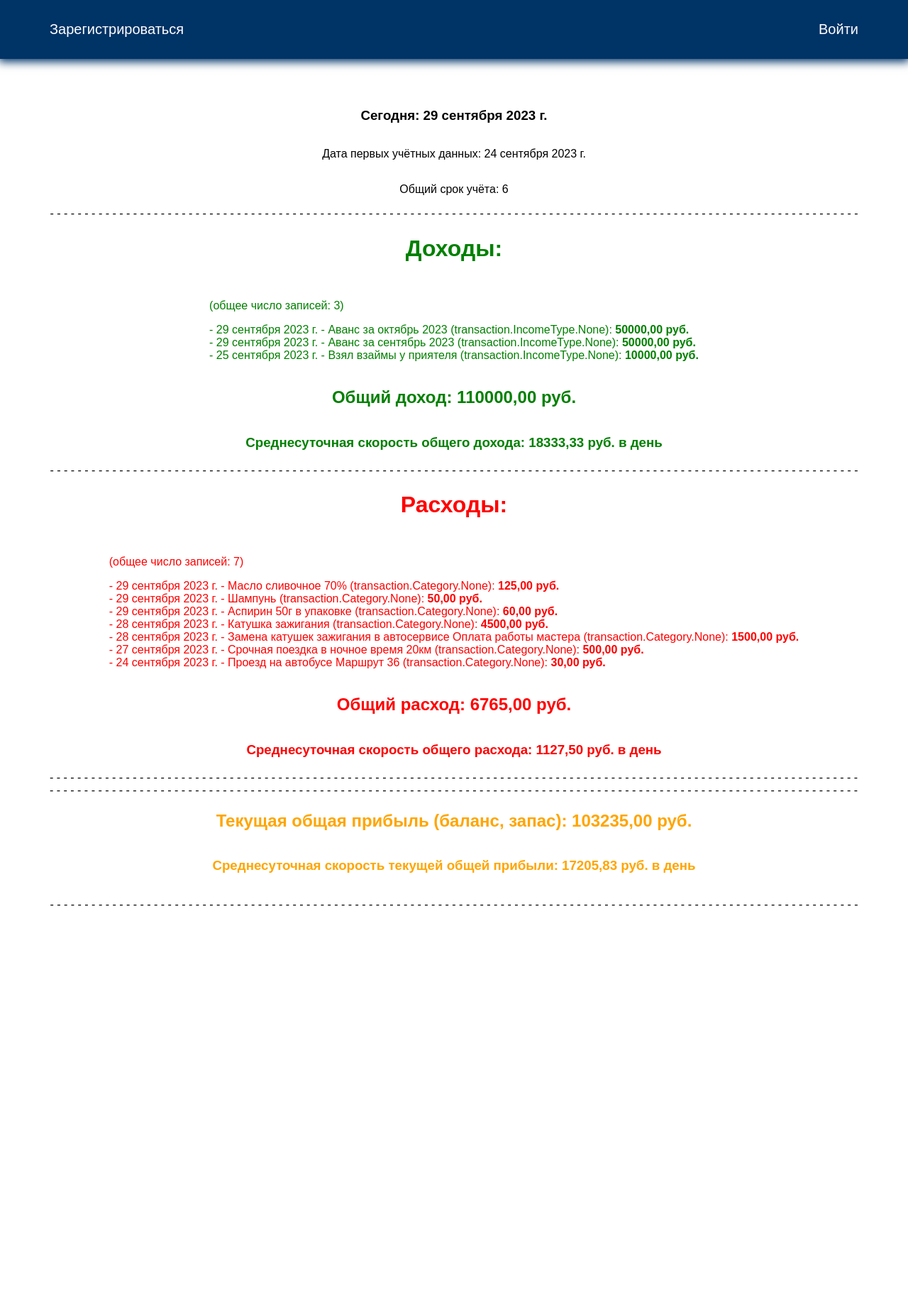
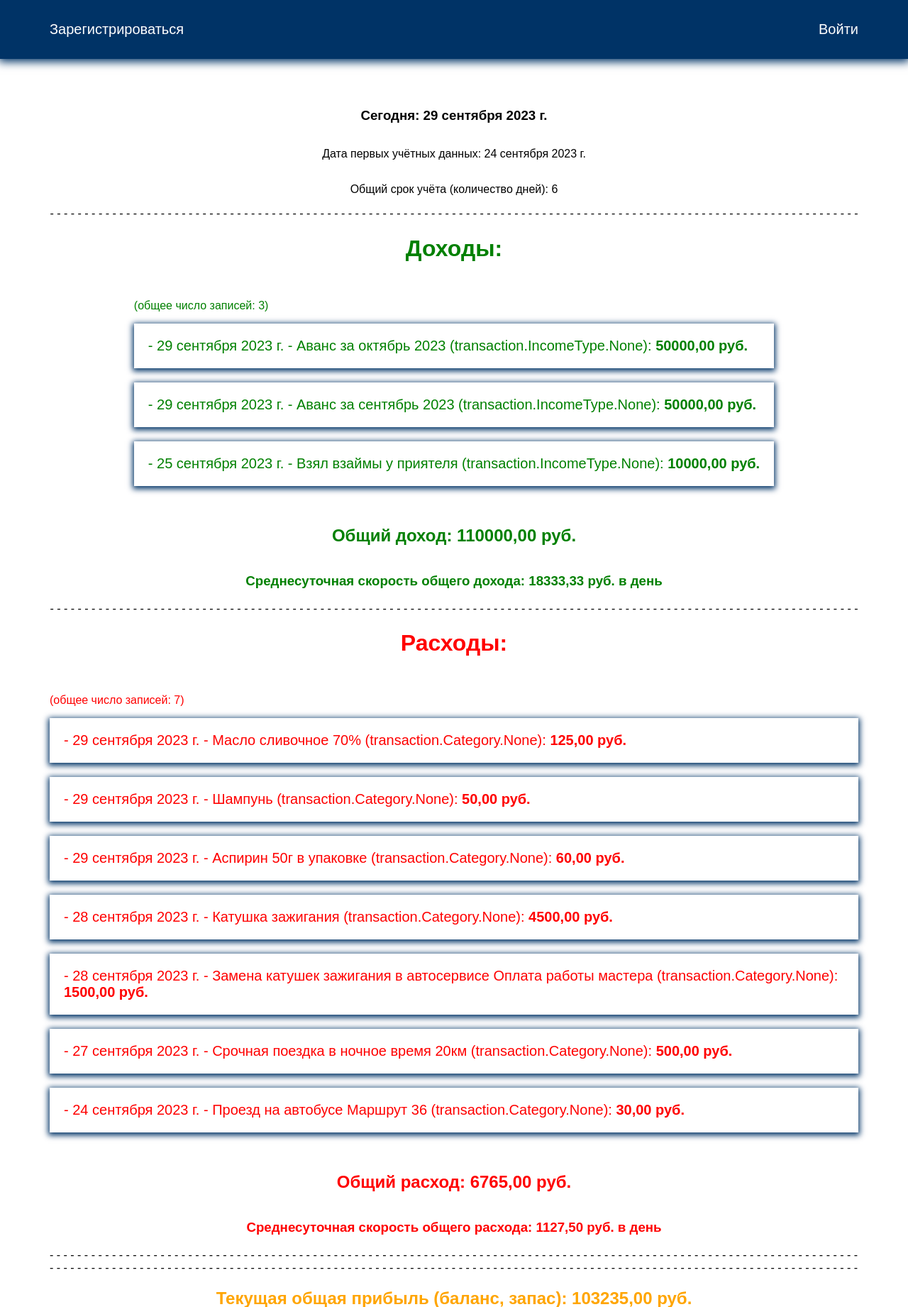
Before and after one commit to ArtemKazaryan/Course_Project, a Django app: page /recorded/ in a window 1280 px wide. Shown: the top 1842 px of the page at 71% size. Before the commit the page ends 1277 px from the top, so only its background shows below. Run offline with Django 4.2, Linux system fonts and the light colour scheme; data comes from the database, SQL or seed files in the repository; both versions use the stored data as it was after the commit.

Commit message:
check point

```diff
--- a/Personal_money_transactions/transaction/models.py
+++ b/Personal_money_transactions/transaction/models.py
@@ -7,7 +7,6 @@ class ProfitableTransaction(models.Model):
     name = models.CharField(max_length=200)
     description = models.TextField(null=True, blank=True)
     amount = models.DecimalField(max_digits=20, decimal_places=2)
-
 
     def __str__(self):
         return self.name
--- a/Personal_money_transactions/transaction/static/css/style.css
+++ b/Personal_money_transactions/transaction/static/css/style.css
@@ -96,3 +96,16 @@ input{
     border: none;
     color: #fff;
 }
+
+.content li{
+    box-shadow: 0 2px 8px 2px #003366;
+    margin-bottom: 20px;
+    font-size: 20px;
+}
+
+.content a{
+    color: #000;
+    display: block;
+    padding: 20px;
+    box-sizing: border-box;
+}
--- a/Personal_money_transactions/transaction/templates/transaction/recordedtransactions.html
+++ b/Personal_money_transactions/transaction/templates/transaction/recordedtransactions.html
@@ -3,22 +3,24 @@
 {% block content %}
 <h3>Сегодня: {{ today }}  </h3>
 <p>Дата первых учётных данных: {{ oldest_of_oldest_dates }}</p>
-<p>Общий срок учёта: {{ max_delta_days }}</p>
+<p>Общий срок учёта (количество дней): {{ max_delta_days }}</p>
 {{ multidash }}
 <h1 style="color: green">Доходы:</h1>
 <ul style="color: green">
     <p>(общее число записей: {{ countpro }})</p>
     {% for protransaction in protransactions %}
     <li>
+        <a style="color: green" href="{% url 'viewprotransaction' protransaction.id %}">
             - {{ protransaction.date }} - {{ protransaction.name }} {{ protransaction.description }}
             ({{ protransaction.income_type }}):
             <b>
                 {{ protransaction.amount }} руб.
             </b>
+        </a>
     </li>
     {% endfor %}
+</ul>
 
-</ul>
 <h2 style="color: green">Общий доход: {{ sumpro }} руб.</h2>
 <h3 style="color: green">Среднесуточная скорость общего дохода: {{ total_revenue_rate }} руб. в день</h3>
 
@@ -29,14 +31,17 @@
     <p>(общее число записей: {{ countexp }})</p>
     {% for exptransaction in exptransactions %}
     <li>
+        <a style="color: red" href="{% url 'viewexptransaction' exptransaction.id %}">
             - {{ exptransaction.date }} - {{ exptransaction.name }} {{ exptransaction.description }}
             ({{ exptransaction.category }}):
             <b>
                 {{ exptransaction.total_cost }} руб.
             </b>
+        </a>
     </li>
     {% endfor %}
 </ul>
+
 <h2 style="color: red">Общий расход: {{ sumexp }} руб.</h2>
 <h3 style="color: red">Среднесуточная скорость общего расхода: {{ total_expense_rate }} руб. в день</h3>
 {{ multidash }}
--- a/Personal_money_transactions/transaction/views.py
+++ b/Personal_money_transactions/transaction/views.py
@@ -1,4 +1,4 @@
-from django.shortcuts import render, redirect
+from django.shortcuts import render, redirect, get_object_or_404
 from django.contrib.auth.forms import UserCreationForm, AuthenticationForm
 from django.contrib.auth.models import User
 from django.contrib.auth import login, logout, authenticate
@@ -157,3 +157,33 @@ def createexptransaction(request):
         except ValueError:
             return render(request, 'transaction/createprotransaction.html', {'form': ExpenditureTransactionForm(),
                                                                              'error': 'Неверные данные!'})
+
+def viewprotransaction(request, protransaction_pk):
+    protransaction = get_object_or_404(ProfitableTransaction, pk=protransaction_pk)
+    form = ProfitableTransaction(instance=protransaction)
+    if request.method == 'GET':
+        return render(request, 'transaction/viewprotransaction.html', {'protransaction': protransaction,
+                                                                       'form': form})
+    else:
+        try:
+            form = ProfitableTransaction(request.POST, instance=protransaction)
+            form.save()
+            return redirect('recorded')
+        except ValueError:
+            return render(request, 'transaction/viewprotransaction.html', {'protransaction': protransaction,
+                                                                           'form': form})
+
+def viewexptransaction(request, exptransaction_pk):
+   exptransaction = get_object_or_404(ExpenditureTransaction, pk=exptransaction_pk)
+   form = ExpenditureTransaction(instance=exptransaction)
+   if request.method == 'GET':
+       return render(request, 'transaction/viewexptransaction.html', {'exptransaction': exptransaction,
+                                                                       'form': form})
+   else:
+       try:
+           form = ExpenditureTransaction(request.POST, instance=exptransaction)
+           form.save()
+           return redirect('recorded')
+       except ValueError:
+           return render(request, 'transaction/viewexptransaction.html', {'exptransaction': exptransaction,
+                                                                          'form': form})
--- a/Personal_money_transactions/transactions/urls.py
+++ b/Personal_money_transactions/transactions/urls.py
@@ -29,6 +29,8 @@ urlpatterns = [
     # Transactions
     path('', views.home, name='home'),
     path('recorded/', views.recordedtransactions, name='recorded'),
+    path('createpro/', views.createprotransaction, name='createpro'),
     path('createexp/', views.createexptransaction, name='createexp'),
-    path('createpro/', views.createprotransaction, name='createpro'),
+    path('protransaction/<int:protransaction_pk>', views.viewprotransaction, name='viewprotransaction'),
+    path('exptransaction/<int:exptransaction_pk>', views.viewexptransaction, name='viewexptransaction'),
 ]
```
Also changed, not shown: Personal_money_transactions/transaction/templates/transaction/viewexptransaction.html (added, +13 -0 lines), Personal_money_transactions/transaction/templates/transaction/viewprotransaction.html (added, +13 -0 lines), Personal_money_transactions/db.sqlite3. Lines whose indentation alone changed are shown as unchanged.
